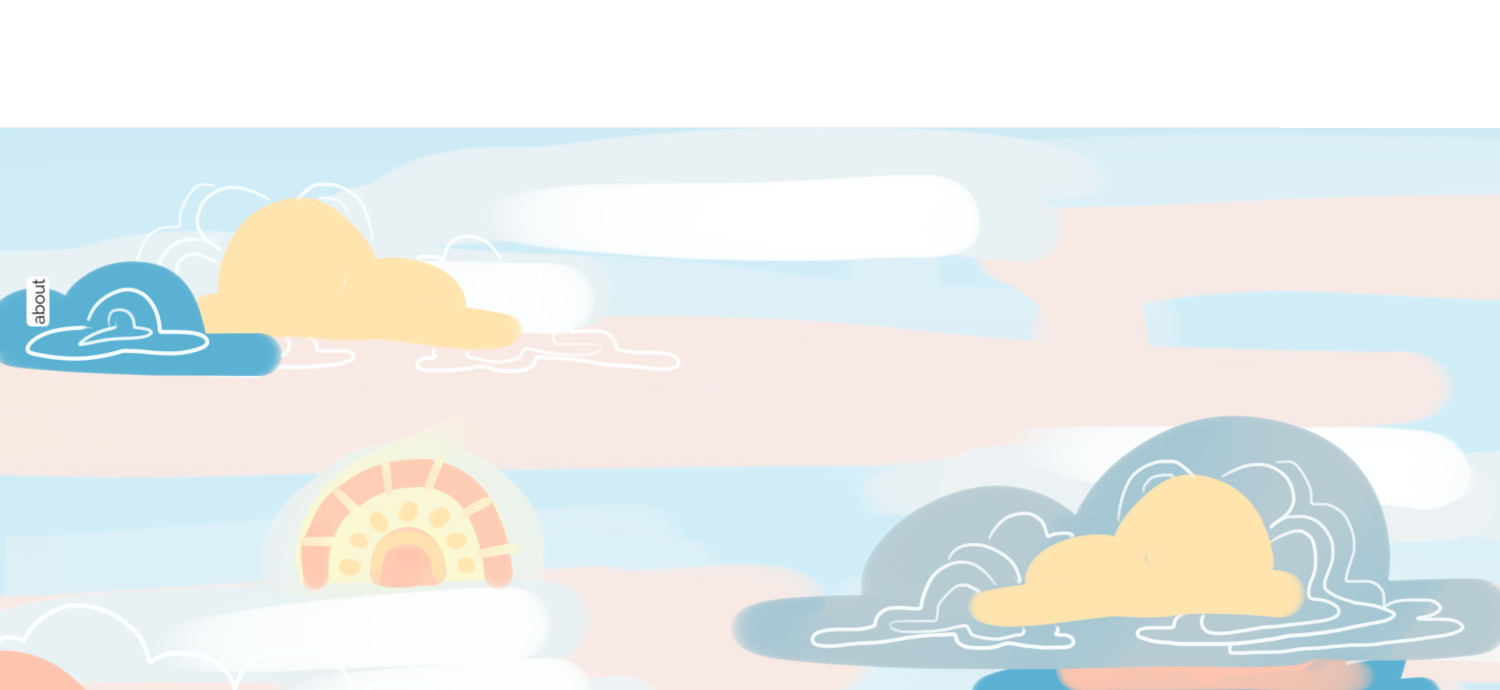
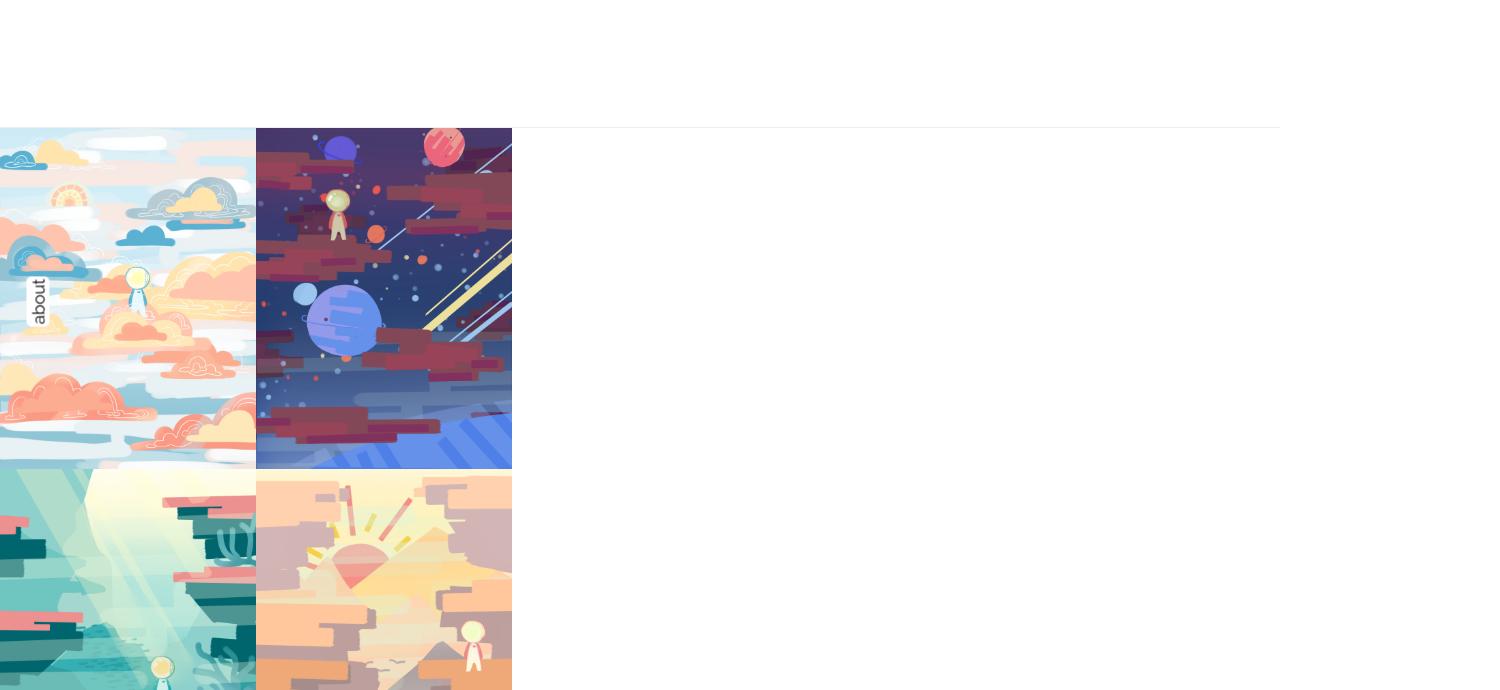
Before and after one commit to CandiaGu/CandiaGu.github.io, a plain HTML site: page art.html in a window 1280 px wide. Shown: the part 110-800 px from the top of the page, 1500 px wide, since content can reach past the window. Drawn offline with nearby package versions, Linux system fonts and the light colour scheme.

Commit message:
added html/css for art

```diff
--- a/art.html
+++ b/art.html
@@ -18,6 +18,7 @@
 	<script src="https://maxcdn.bootstrapcdn.com/bootstrap/3.3.7/js/bootstrap.min.js"></script>
 	<!-- custom stylesheet -->
 	<link rel="stylesheet" type= "text/css" href="main2.css">
+	<link rel="stylesheet" type="text/css" href="gallery.css">
 	<!-- javascript -->
 	<script type="text/javascript" src="script.js"></script>
 
```
